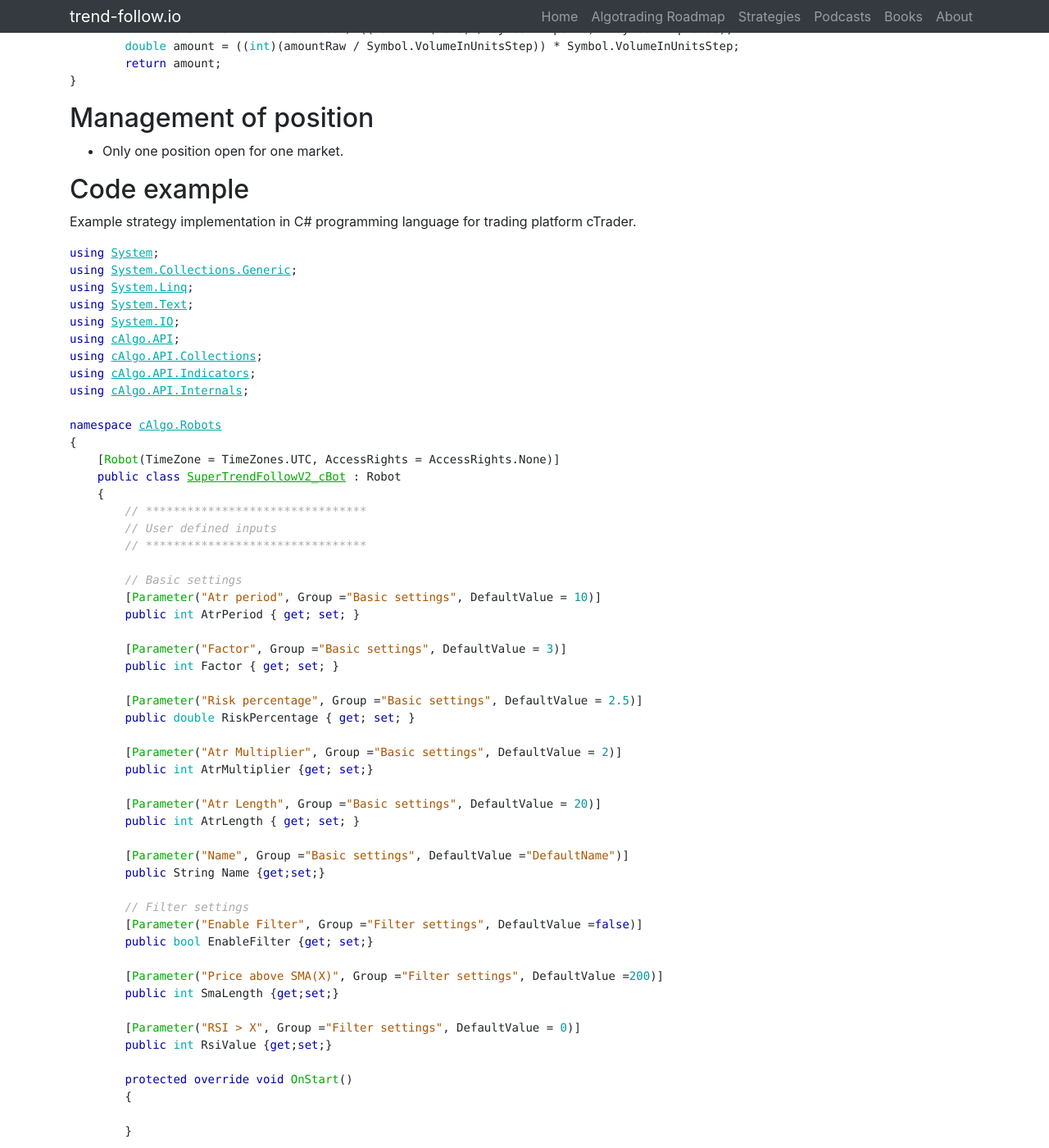
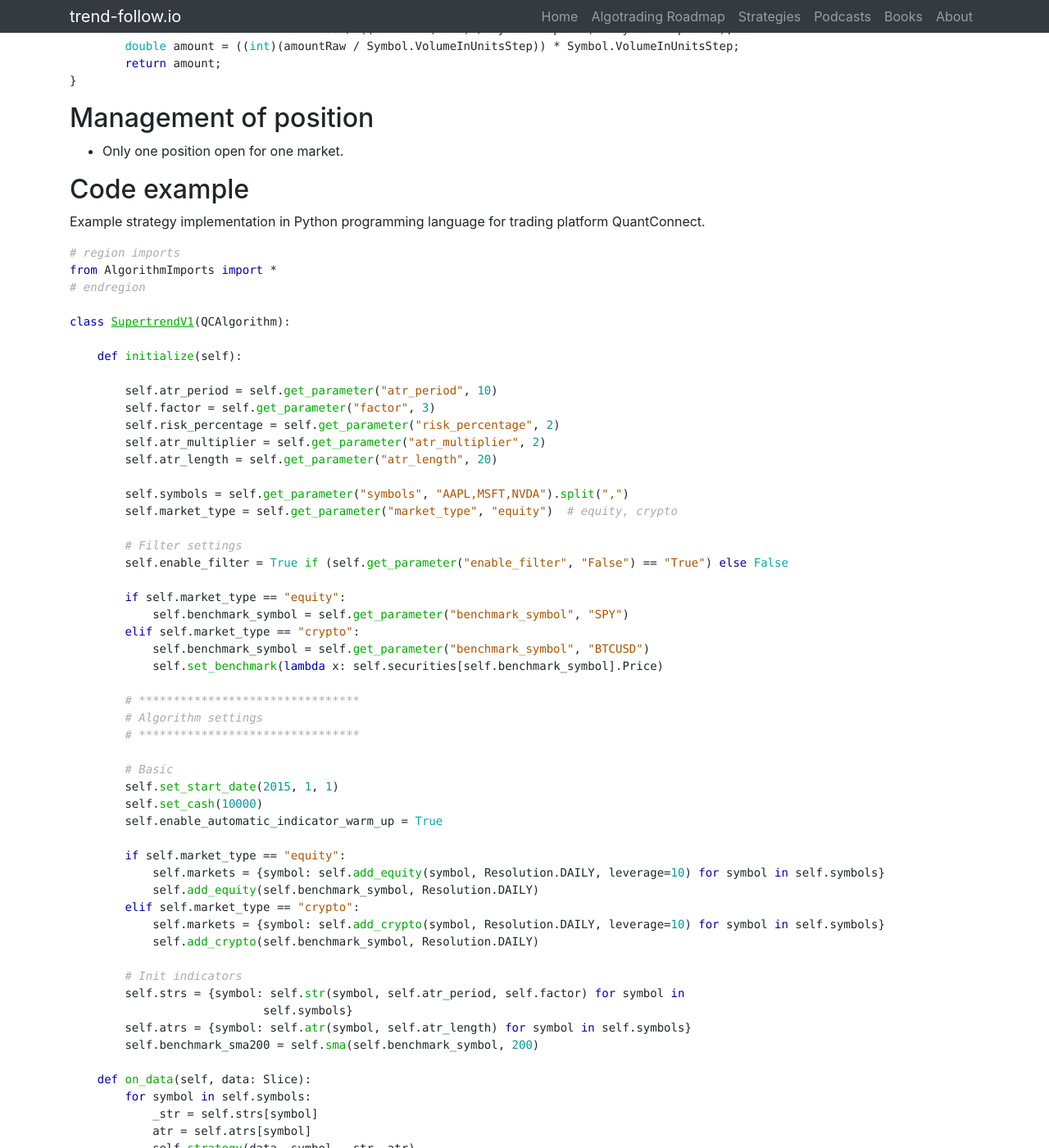
Before and after one commit to GeorgeFreelanceDeveloper/trend-follow.io, a Jekyll site: the page built from docs/_pages/strategies/pages/supertrend-strategy.md, in a window 1280 px wide and 1400 px high, scrolled down 3209 px. Shown: the whole window at 82% size. Built offline with Jekyll 4.4.1, drawn with Linux system fonts in a browser that asks for light colours; some of the changed text lies outside the part shown.

Commit message:
Update supertrend-strategy.md

````diff
--- a/docs/_pages/strategies/pages/supertrend-strategy.md
+++ b/docs/_pages/strategies/pages/supertrend-strategy.md
@@ -95,113 +95,94 @@
 
 ## Code example
 
-Example strategy implementation in C# programming language for trading platform cTrader.
+Example strategy implementation in Python programming language for trading platform QuantConnect.
 
-```c#
-using System;
-using System.Collections.Generic;
-using System.Linq;
-using System.Text;
-using System.IO;
-using cAlgo.API;
-using cAlgo.API.Collections;
-using cAlgo.API.Indicators;
-using cAlgo.API.Internals;
+```python
+# region imports
+from AlgorithmImports import *
+# endregion
 
-namespace cAlgo.Robots
-{
-    [Robot(TimeZone = TimeZones.UTC, AccessRights = AccessRights.None)]
-    public class SuperTrendFollowV2_cBot : Robot
-    {
-        // ********************************
-        // User defined inputs
-        // ********************************
+class SupertrendV1(QCAlgorithm):
 
-        // Basic settings
-        [Parameter("Atr period", Group ="Basic settings", DefaultValue = 10)]
-        public int AtrPeriod { get; set; }
+    def initialize(self):
 
-        [Parameter("Factor", Group ="Basic settings", DefaultValue = 3)]
-        public int Factor { get; set; }
+        self.atr_period = self.get_parameter("atr_period", 10)
+        self.factor = self.get_parameter("factor", 3)
+        self.risk_percentage = self.get_parameter("risk_percentage", 2)
+        self.atr_multiplier = self.get_parameter("atr_multiplier", 2)
+        self.atr_length = self.get_parameter("atr_length", 20)
 
-        [Parameter("Risk percentage", Group ="Basic settings", DefaultValue = 2.5)]
-        public double RiskPercentage { get; set; }
+        self.symbols = self.get_parameter("symbols", "AAPL,MSFT,NVDA").split(",")
+        self.market_type = self.get_parameter("market_type", "equity")  # equity, crypto
 
-        [Parameter("Atr Multiplier", Group ="Basic settings", DefaultValue = 2)]
-        public int AtrMultiplier {get; set;}
+        # Filter settings
+        self.enable_filter = True if (self.get_parameter("enable_filter", "False") == "True") else False
 
-        [Parameter("Atr Length", Group ="Basic settings", DefaultValue = 20)]
-        public int AtrLength { get; set; }
+        if self.market_type == "equity":
+            self.benchmark_symbol = self.get_parameter("benchmark_symbol", "SPY")
+        elif self.market_type == "crypto":
+            self.benchmark_symbol = self.get_parameter("benchmark_symbol", "BTCUSD")
+            self.set_benchmark(lambda x: self.securities[self.benchmark_symbol].Price)
 
-        [Parameter("Name", Group ="Basic settings", DefaultValue ="DefaultName")]
-        public String Name {get;set;}
+        # ********************************
+        # Algorithm settings
+        # ********************************
 
-        // Filter settings
-        [Parameter("Enable Filter", Group ="Filter settings", DefaultValue =false)]
-        public bool EnableFilter {get; set;}
+        # Basic
+        self.set_start_date(2015, 1, 1)
+        self.set_cash(10000)
+        self.enable_automatic_indicator_warm_up = True
 
-        [Parameter("Price above SMA(X)", Group ="Filter settings", DefaultValue =200)]
-        public int SmaLength {get;set;}
+        if self.market_type == "equity":
+            self.markets = {symbol: self.add_equity(symbol, Resolution.DAILY, leverage=10) for symbol in self.symbols}
+            self.add_equity(self.benchmark_symbol, Resolution.DAILY)
+        elif self.market_type == "crypto":
+            self.markets = {symbol: self.add_crypto(symbol, Resolution.DAILY, leverage=10) for symbol in self.symbols}
+            self.add_crypto(self.benchmark_symbol, Resolution.DAILY)
 
-        [Parameter("RSI > X", Group ="Filter settings", DefaultValue = 0)]
-        public int RsiValue {get;set;}
+        # Init indicators
+        self.strs = {symbol: self.str(symbol, self.atr_period, self.factor) for symbol in
+                            self.symbols}
+        self.atrs = {symbol: self.atr(symbol, self.atr_length) for symbol in self.symbols}
+        self.benchmark_sma200 = self.sma(self.benchmark_symbol, 200)
 
-        protected override void OnStart()
-        {
+    def on_data(self, data: Slice):
+        for symbol in self.symbols:
+            _str = self.strs[symbol]
+            atr = self.atrs[symbol]
+            self.strategy(data, symbol, _str, atr)
 
-        }
+    def strategy(self, data, symbol, _str, atr):
+        # **********************************
+        # Perform calculations and analysis
+        # **********************************
 
-        protected override void OnBarClosed()
-        {
-            // **********************************
-            // Perform calculations and analysis
-            // **********************************
+        # Basic
+        if symbol not in data.Bars:
+            return
 
-            Supertrend supertrend = Indicators.Supertrend(AtrPeriod, Factor);
-            bool isUpTrend = !Double.IsNaN(supertrend.UpTrend.Last());
+        bar = data.Bars[symbol]
+        bar_benchmark = data.Bars[self.benchmark_symbol]
 
-            string label = $"SuperTrendFolow_cBot-{Symbol.Name}-{Name}";
+        # Trade amount
+        quantity = int(((self.risk_percentage / 100) * self.portfolio.cash_book["USD"].amount) / (
+                self.atr_multiplier * atr.current.value))
 
-            // Filter
-            double lastClosePrice = Bars.ClosePrices.LastValue;
-            bool priceAboveSMA = lastClosePrice > Indicators.SimpleMovingAverage(Bars.ClosePrices, SmaLength).Result.LastValue;
-            bool rsiAboveValue = Indicators.RelativeStrengthIndex(Bars.ClosePrices, 14).Result.LastValue > RsiValue;
-            bool filter = EnableFilter ? priceAboveSMA && rsiAboveValue : true;
+        # Filter
+        filter = bar_benchmark.close > self.benchmark_sma200[1].value if self.enable_filter else True
 
-            // Check position
-            Position position = Positions.Find(label);
-            bool isOpenPosition = position != null;
+        is_uptrend = bar.close > _str[1].value
+        buy_condition = is_uptrend and filter and not self.portfolio[symbol].is_long
+        sell_condition = not is_uptrend and self.portfolio[symbol].is_long
 
-            // Trade amount
-            double qty = ((RiskPercentage/100) * Account.Balance) / (AtrMultiplier * Indicators.AverageTrueRange(AtrLength, MovingAverageType.Simple).Result.LastValue);
-            double qtyInLots = ((int)(qty /Symbol.VolumeInUnitsStep)) * Symbol.VolumeInUnitsStep;
+        # ********************************
+        # Manage trade
+        # ********************************
+        if buy_condition:
+            self.market_order(symbol, quantity)
 
-            double lowerChannel = Indicators.DonchianChannel(10).Bottom.LastValue;
-            double maxStopLoss = (lastClosePrice-lowerChannel) * 1.5;
-            double maxStopLossInPips = maxStopLoss / Symbol.PipValue;
-
-            bool buyCondition = isUpTrend && !isOpenPosition && filter;
-            bool sellCondition = !isUpTrend && isOpenPosition;
-
-            // ********************************
-            // Manage trade
-            // ********************************
-
-            // Entry
-            if(buyCondition)
-            {
-                ExecuteMarketOrder(TradeType.Buy, SymbolName, qtyInLots, label, maxStopLossInPips, null);
-            }
-
-            // Exit
-            if(sellCondition) {
-                position.Close();
-            }
-
-            Print("Sucessful call OnBarClosed() method.");
-        }
-    }
-}
+        if sell_condition:
+            self.liquidate(symbol)
 ```
 
 **All platform source code**
````
